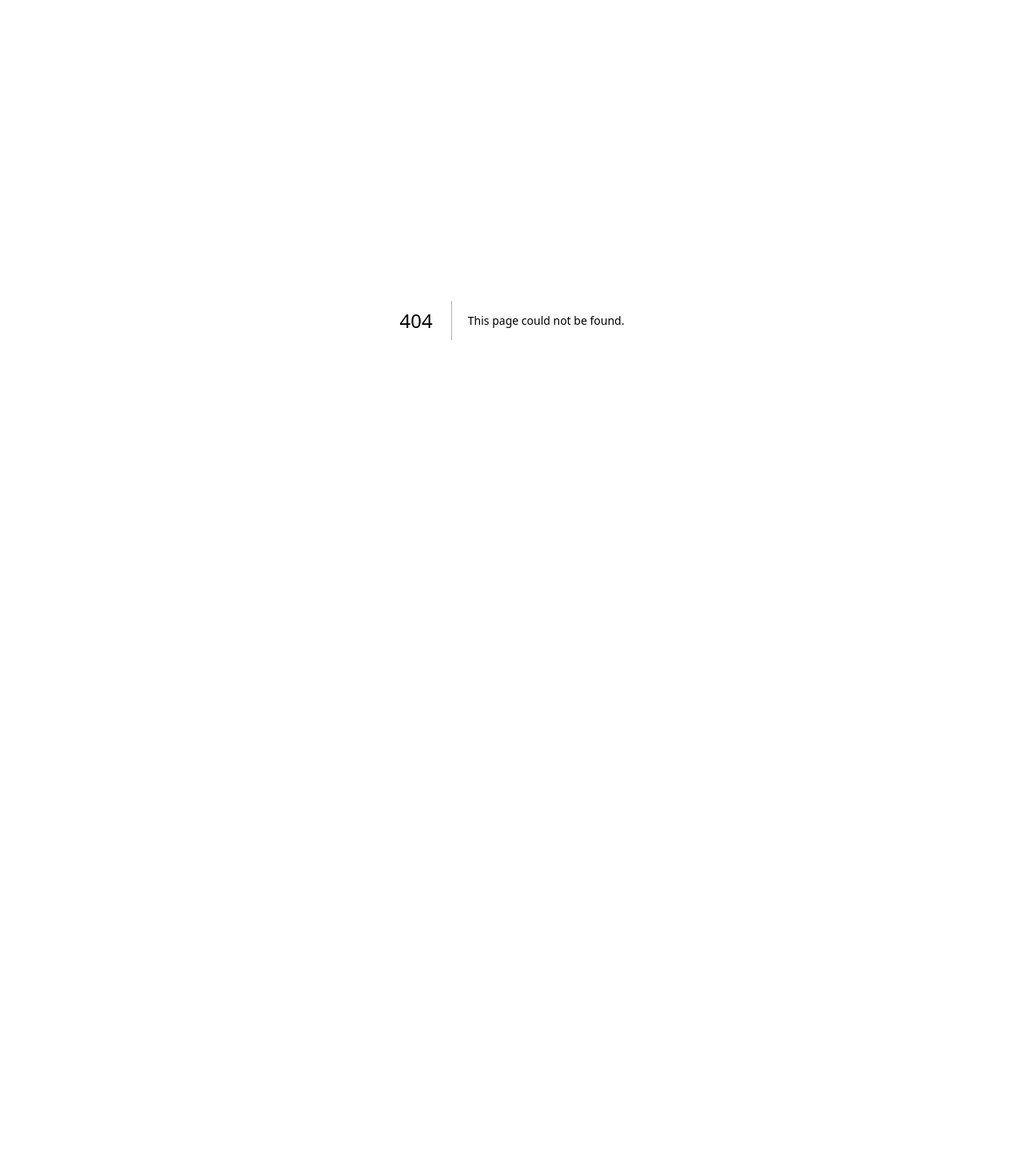
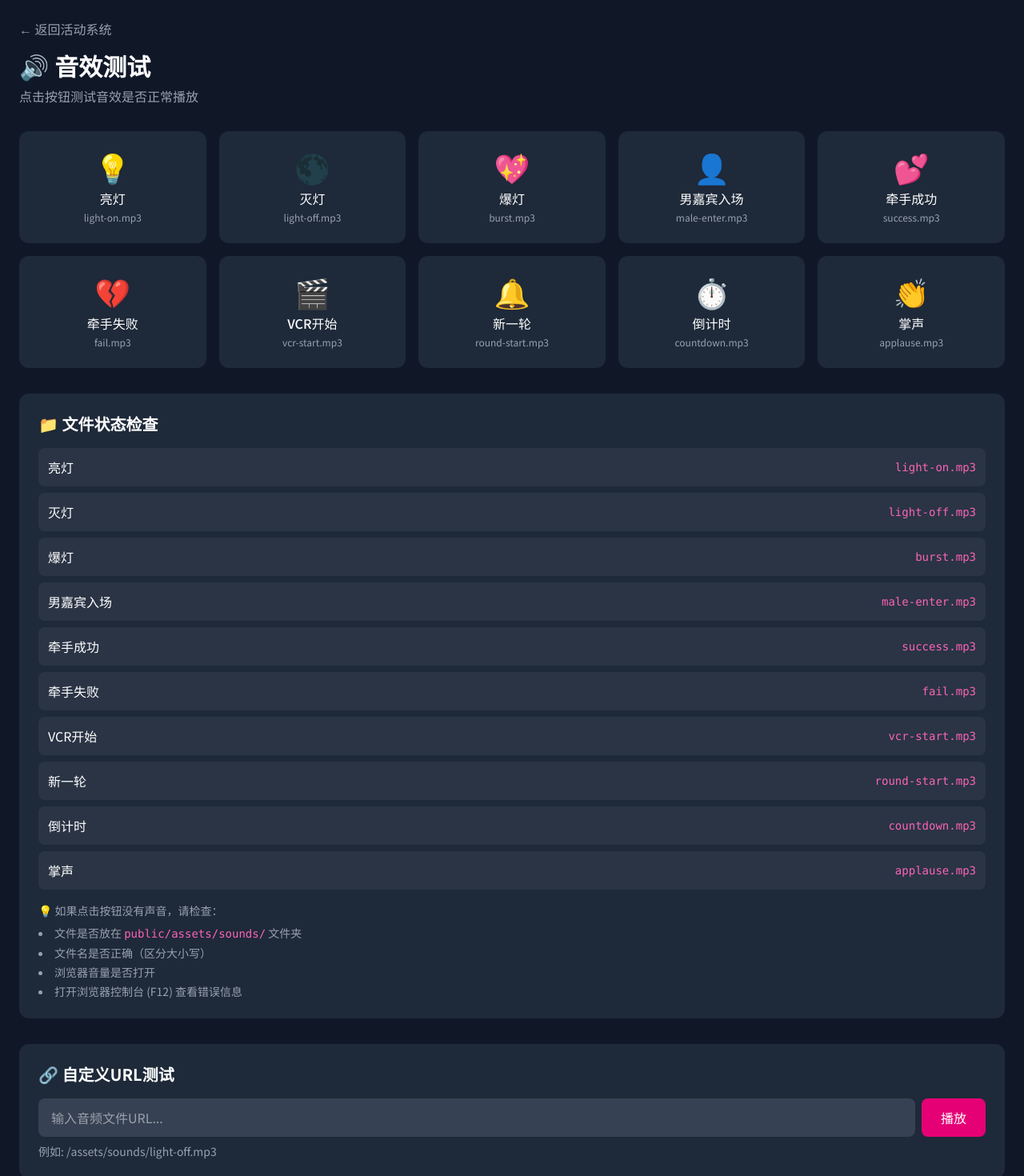
Before and after one commit to CharlieLi16/FEICHENGWURAO, a Next.js app: page /event/test-sounds in a window 1280 px wide. Before the commit this address had no page. Shown: the top 1470 px of the page at 80% size. Before the commit the page ends 800 px from the top, so only its background shows below. Built offline with nearby package versions, Linux system fonts and the light colour scheme.

Commit message:
Add sound effects to guest control and stage pages

```diff
--- /dev/null
+++ b/app/event/test-sounds/page.tsx
@@ -0,0 +1,110 @@
+'use client';
+
+import { useSound, SOUNDS, SoundName } from '@/hooks/useSound';
+import Link from 'next/link';
+import { useState } from 'react';
+
+export default function TestSoundsPage() {
+  const { play, playUrl } = useSound();
+  const [lastPlayed, setLastPlayed] = useState<string | null>(null);
+  const [customUrl, setCustomUrl] = useState('');
+
+  const handlePlay = (name: SoundName) => {
+    setLastPlayed(name);
+    play(name);
+  };
+
+  const soundList: { name: SoundName; label: string; emoji: string }[] = [
+    { name: 'lightOn', label: '亮灯', emoji: '💡' },
+    { name: 'lightOff', label: '灭灯', emoji: '🌑' },
+    { name: 'burst', label: '爆灯', emoji: '💖' },
+    { name: 'maleEnter', label: '男嘉宾入场', emoji: '👤' },
+    { name: 'success', label: '牵手成功', emoji: '💕' },
+    { name: 'fail', label: '牵手失败', emoji: '💔' },
+    { name: 'vcrStart', label: 'VCR开始', emoji: '🎬' },
+    { name: 'roundStart', label: '新一轮', emoji: '🔔' },
+    { name: 'countdown', label: '倒计时', emoji: '⏱️' },
+    { name: 'applause', label: '掌声', emoji: '👏' },
+  ];
+
+  return (
+    <div className="min-h-screen bg-gray-900 text-white p-6">
+      <header className="mb-8">
+        <Link href="/event" className="text-gray-400 hover:text-white mb-4 inline-block">
+          ← 返回活动系统
+        </Link>
+        <h1 className="text-3xl font-bold">🔊 音效测试</h1>
+        <p className="text-gray-400 mt-2">点击按钮测试音效是否正常播放</p>
+      </header>
+
+      {/* Sound Buttons */}
+      <div className="grid grid-cols-2 md:grid-cols-3 lg:grid-cols-5 gap-4 mb-8">
+        {soundList.map(({ name, label, emoji }) => (
+          <button
+            key={name}
+            onClick={() => handlePlay(name)}
+            className={`p-6 rounded-xl transition-all ${
+              lastPlayed === name
+                ? 'bg-pink-600 scale-105'
+                : 'bg-gray-800 hover:bg-gray-700'
+            }`}
+          >
+            <div className="text-4xl mb-2">{emoji}</div>
+            <div className="font-medium">{label}</div>
+            <div className="text-xs text-gray-400 mt-1 break-all">
+              {SOUNDS[name].split('/').pop()}
+            </div>
+          </button>
+        ))}
+      </div>
+
+      {/* File Status */}
+      <div className="bg-gray-800 rounded-xl p-6 mb-8">
+        <h2 className="text-xl font-bold mb-4">📁 文件状态检查</h2>
+        <div className="space-y-2">
+          {soundList.map(({ name, label }) => {
+            const fileName = SOUNDS[name].split('/').pop();
+            return (
+              <div key={name} className="flex items-center justify-between p-3 bg-gray-700/50 rounded-lg">
+                <span>{label}</span>
+                <code className="text-pink-400 text-sm">{fileName}</code>
+              </div>
+            );
+          })}
+        </div>
+        <p className="text-gray-400 text-sm mt-4">
+          💡 如果点击按钮没有声音，请检查：
+        </p>
+        <ul className="text-gray-400 text-sm mt-2 list-disc list-inside space-y-1">
+          <li>文件是否放在 <code className="text-pink-400">public/assets/sounds/</code> 文件夹</li>
+          <li>文件名是否正确（区分大小写）</li>
+          <li>浏览器音量是否打开</li>
+          <li>打开浏览器控制台 (F12) 查看错误信息</li>
+        </ul>
+      </div>
+
+      {/* Custom URL Test */}
+      <div className="bg-gray-800 rounded-xl p-6">
+        <h2 className="text-xl font-bold mb-4">🔗 自定义URL测试</h2>
+        <div className="flex gap-2">
+          <input
+            type="text"
+            value={customUrl}
+            onChange={(e) => setCustomUrl(e.target.value)}
+            placeholder="输入音频文件URL..."
+            className="flex-1 bg-gray-700 rounded-lg px-4 py-3"
+          />
+          <button
+            onClick={() => customUrl && playUrl(customUrl)}
+            className="px-6 py-3 bg-pink-600 rounded-lg hover:bg-pink-500"
+          >
+            播放
+          </button>
+        </div>
+        <p className="text-gray-400 text-sm mt-2">
+          例如: /assets/sounds/light-off.mp3
+        </p>
+      </div>
+    </div>
+  );
+}
--- a/app/guest/[id]/page.tsx
+++ b/app/guest/[id]/page.tsx
@@ -1,6 +1,7 @@
 'use client';
 
 import { useEventStream } from '@/hooks/useEventStream';
+import { useSound } from '@/hooks/useSound';
 import { phaseNames, LightStatus, lightColors } from '@/lib/event-state';
 import { useParams } from 'next/navigation';
 import { useState } from 'react';
@@ -9,6 +10,7 @@ export default function GuestControlPage() {
   const params = useParams();
   const guestId = parseInt(params.id as string);
   const { state, femaleGuests, maleGuests, setLight, connected, error } = useEventStream();
+  const { play } = useSound();
   const [isChanging, setIsChanging] = useState(false);
 
   const currentLight = state.lights[guestId] || 'on';
@@ -29,6 +31,14 @@ export default function GuestControlPage() {
     }
 
     setIsChanging(true);
+
+    // Play sound effect
+    if (newStatus === 'off') {
+      play('lightOff');
+    } else if (newStatus === 'burst') {
+      play('burst');
+    }
+
     await setLight(guestId, newStatus);
     setIsChanging(false);
   };
--- a/app/stage/page.tsx
+++ b/app/stage/page.tsx
@@ -1,8 +1,9 @@
 'use client';
 
 import { useEventStream } from '@/hooks/useEventStream';
+import { useSound } from '@/hooks/useSound';
 import { lightColors, phaseNames, LightStatus } from '@/lib/event-state';
-import { useEffect, useState } from 'react';
+import { useEffect, useState, useRef } from 'react';
 
 // Light component for each female guest
 function GuestLight({
@@ -124,13 +125,37 @@ function VCRPlayer({ url, playing }: { url?: string; playing: boolean }) {
 
 export default function StagePage() {
   const { state, femaleGuests, maleGuests, connected, error } = useEventStream();
+  const { play } = useSound();
   const [time, setTime] = useState(new Date());
+  const prevLightsRef = useRef<Record<number, LightStatus>>({});
 
   // Update clock
   useEffect(() => {
     const timer = setInterval(() => setTime(new Date()), 1000);
     return () => clearInterval(timer);
   }, []);
+
+  // Play sound effects when lights change
+  useEffect(() => {
+    const prevLights = prevLightsRef.current;
+
+    // Check each light for changes
+    for (let i = 1; i <= 12; i++) {
+      const prev = prevLights[i];
+      const curr = state.lights[i];
+
+      if (prev && prev !== curr) {
+        if (curr === 'off') {
+          play('lightOff');
+        } else if (curr === 'burst') {
+          play('burst');
+        }
+      }
+    }
+
+    // Update ref
+    prevLightsRef.current = { ...state.lights };
+  }, [state.lights, play]);
 
   const currentMale = maleGuests.find(g => g.id === state.currentMaleGuest);
   const vcrUrl = state.vcrType === 'vcr1' ? currentMale?.vcr1Url : currentMale?.vcr2Url;
```
Also changed, not shown: 2 other files (tests, documents, lock files or other folders).
